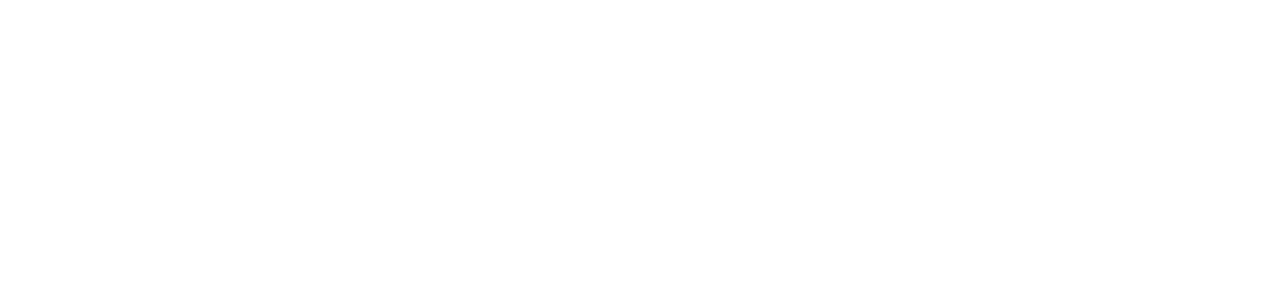
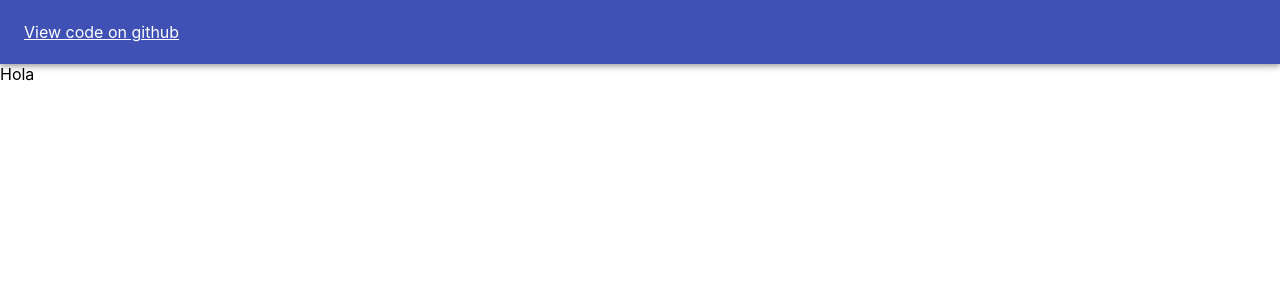
Before and after one commit to EstebanDalelR/torretest, a React (Create React App) app in the folder front/: page / in a window 1280 px wide. Shown: the top 300 px of the page. Built offline with nearby package versions, Linux system fonts and the light colour scheme.

Commit message:
Basic App UI

```diff
--- a/front/src/App.jsx
+++ b/front/src/App.jsx
@@ -1,10 +1,14 @@
-import React, { Component } from 'react';
+import React, { Component } from 'react'
+
+import Ranker from "./Ranker"
+import Appbar from "./Appbar"
 
 class App extends Component {
   render() {
     return (
       <div className="App">
-
+        <Appbar />
+        <Ranker />
       </div>
     );
   }
--- /dev/null
+++ b/front/src/Appbar.jsx
@@ -0,0 +1,25 @@
+import React, { Component } from 'react';
+
+import AppBar from '@material-ui/core/AppBar';
+import Toolbar from '@material-ui/core/Toolbar';
+import Typography from '@material-ui/core/Typography';
+
+class Appbar extends Component {
+  constructor(props) {
+    super(props);
+    this.state = {}
+  }
+  render() {
+    return (
+      <AppBar position="static">
+        <Toolbar>
+          <Typography variant="p" >
+            <a href="https://github.com/EstebanDalelR/torretest" style={{color:"white"}}>View code on github</a>
+          </Typography>
+        </Toolbar>
+      </AppBar>
+    );
+  }
+}
+
+export default Appbar;
--- /dev/null
+++ b/front/src/Ranker.jsx
@@ -0,0 +1,17 @@
+import React, { Component } from 'react';
+
+class Ranker extends Component {
+    constructor(props) {
+        super(props);
+        this.state = { currentProfile: "estebandalelr" }
+    }
+    render() {
+        return (
+            <div>
+                Hola
+        </div>
+        );
+    }
+}
+
+export default Ranker;
```
